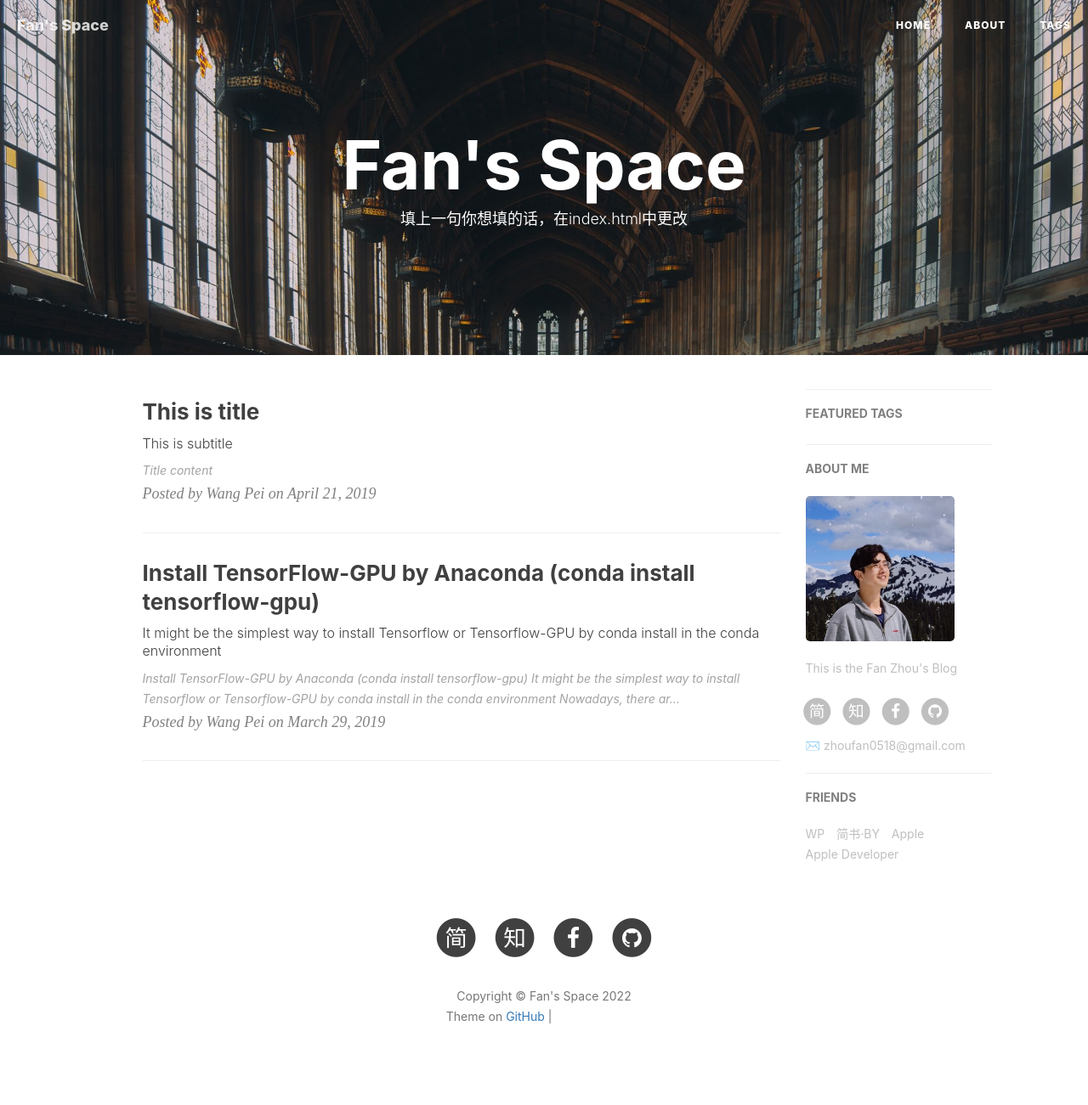
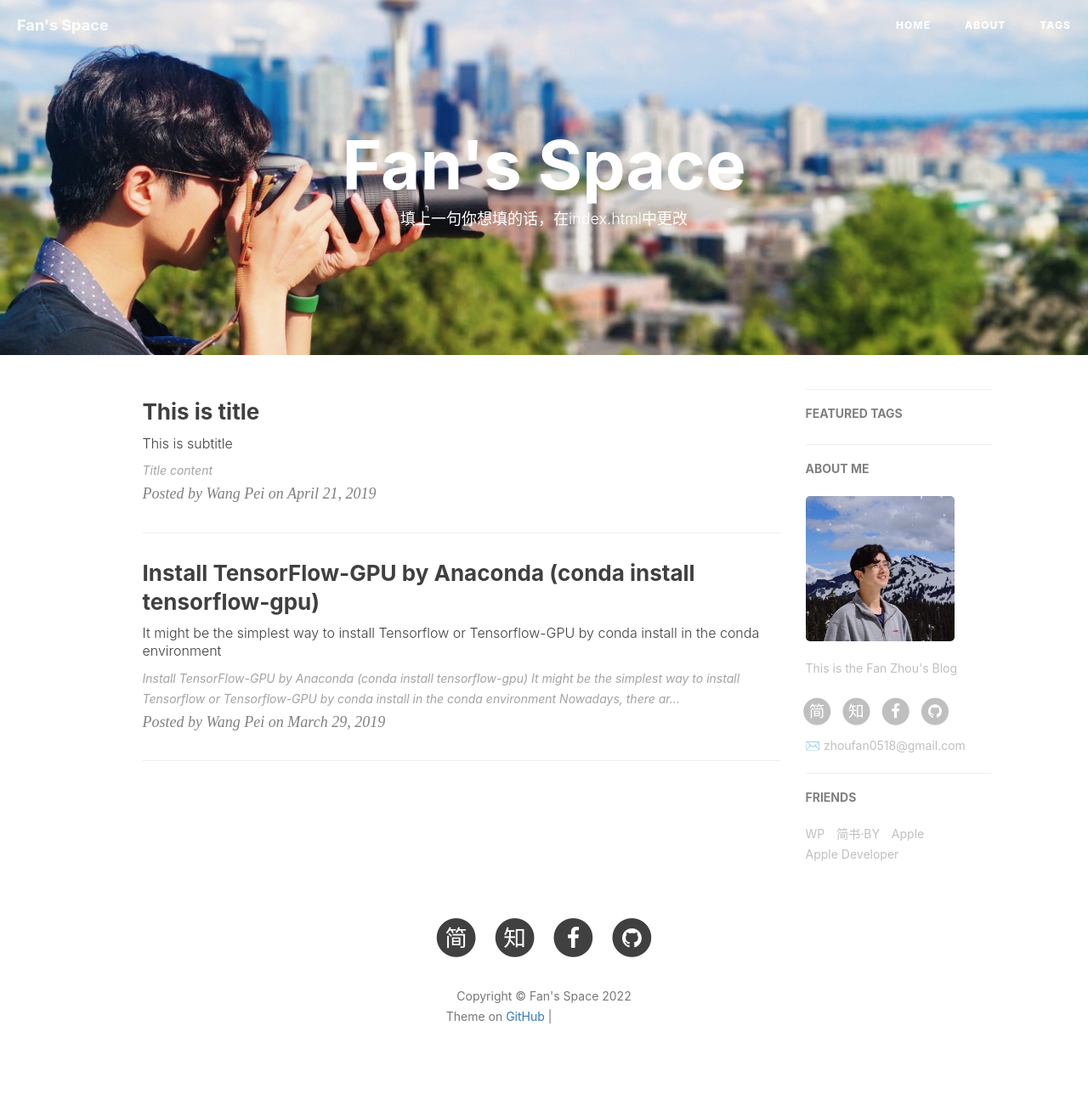
Before and after one commit to FanZhou-Kirito/FanZhou-Kirito.github.io, a Jekyll site: the page built from index.html, in a window 1280 px wide. Shown: the whole page at 85% size. Built offline with Jekyll 4.4.1, drawn with Linux system fonts in a browser that asks for light colours; nearby versions of some CDN libraries; the list of posts is cut into pages by our own code; comment, search, counter and statistics services are not loaded; grey boxes are pictures that could not be loaded.

Commit message:
add pics2

```diff
--- a/_config.yml
+++ b/_config.yml
@@ -1,7 +1,7 @@
 # Site settings
 title: Fan's Space
 SEOTitle: My Blog
-header-img: img/library6.jpg #post-bg-desk.jpg
+header-img: img/Spaceneedle6.jpg #post-bg-desk.jpg
 email: zhoufan0518@gmail.com
 description: "I will share my life and some knowledge here in the future."
 keyword: "My Blog"
```
